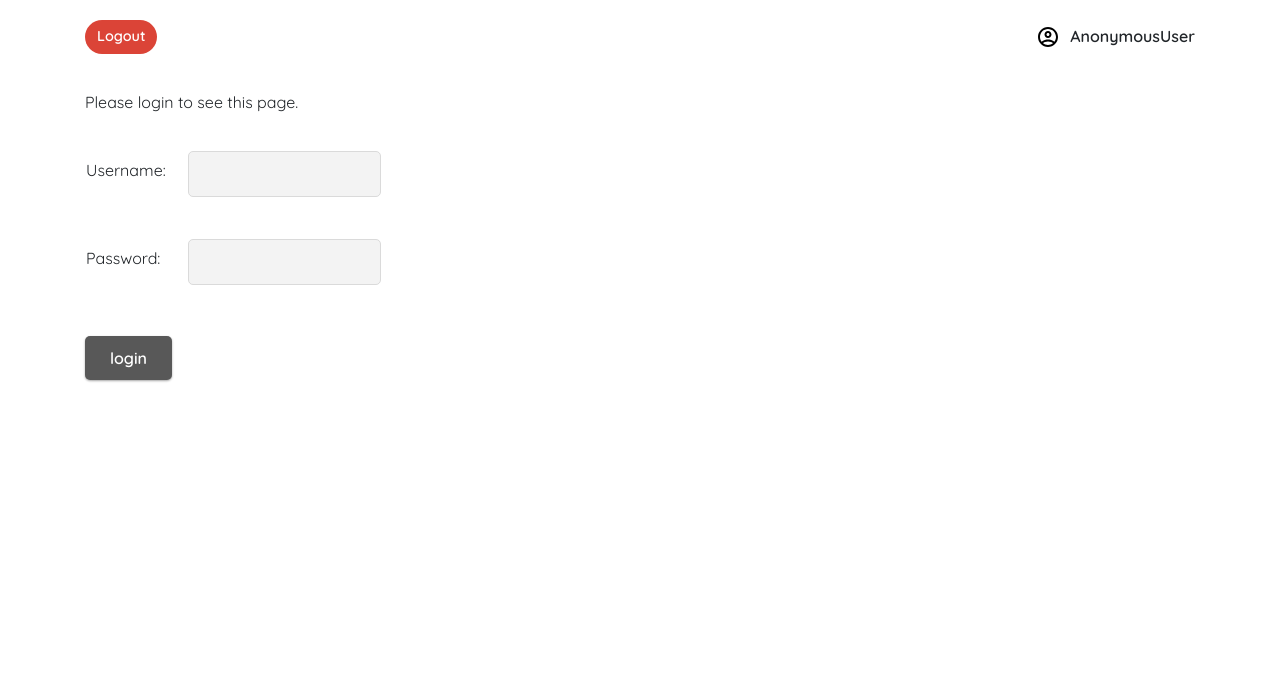
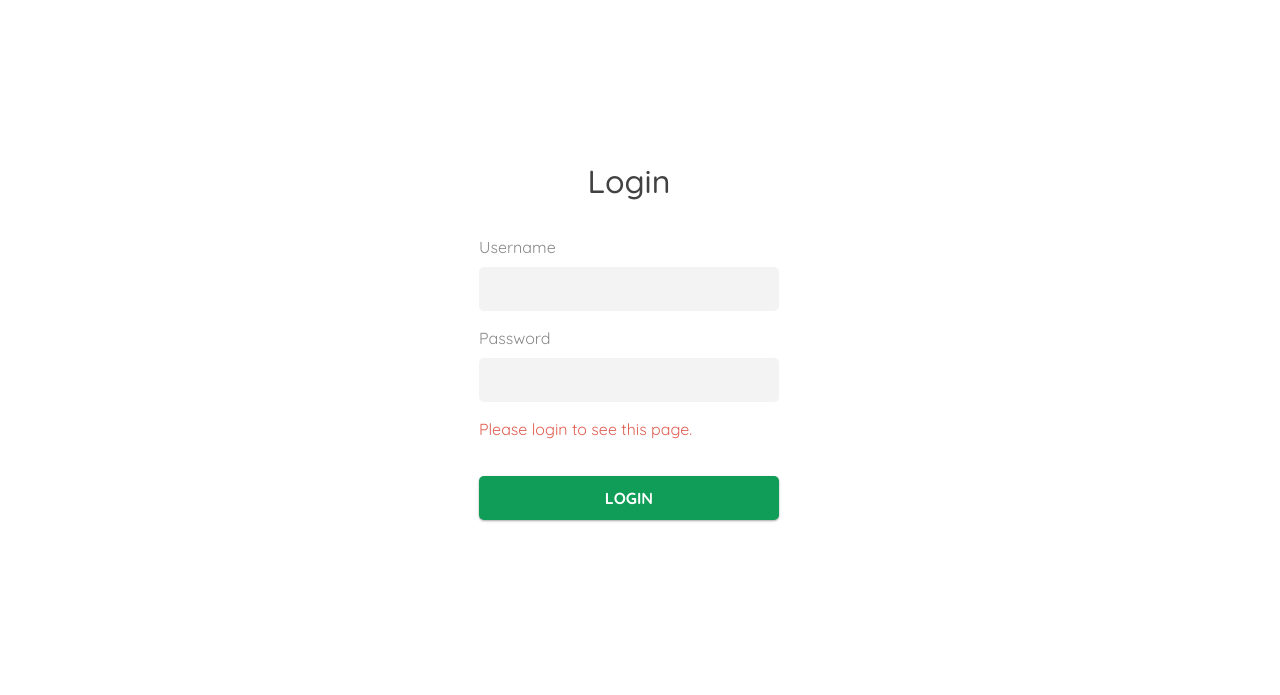
Before and after one commit to Navayuvan-SB/Events-App, a Django app: page /accounts/login/?next=/event/ in a window 1280 px wide. Shown: the top 695 px of the page. Run offline with Django 3.2, Linux system fonts and the light colour scheme.

Commit message:
Improve Login UI

```diff
--- a/place/static/css/style.css
+++ b/place/static/css/style.css
@@ -2,6 +2,54 @@
 
 * {
   font-family: "Quicksand", sans-serif;
+}
+
+.login-wrapper {
+  width: 85vw;
+  height: 85vh;
+  display: flex;
+  justify-content: center;
+  align-items: center;
+  flex-direction: column;
+}
+
+.login-wrapper h1 {
+  margin-bottom: 20px;
+  font-size: 2rem;
+  color: #424242;
+}
+
+.login-wrapper .error {
+  color: #db4537de;
+  margin-bottom: 5px;
+}
+
+.login-wrapper .input-wrapper {
+  display: flex;
+  flex-direction: column;
+}
+
+.login-wrapper .input-wrapper input {
+  margin: 0;
+  border: transparent;
+  min-width: 300px;
+}
+
+.login-wrapper .input-wrapper label {
+  color: #888888;
+}
+
+.login-wrapper .input-wrapper {
+  margin: 15px 0;
+}
+
+.login-wrapper input[type="submit"] {
+  min-width: 300px;
+  background-color: #0f9d58;
+  color: #fff;
+  text-transform: uppercase;
+  font-weight: 700;
+  width: 100%;
 }
 
 .logout-wrapper {
--- a/templates/registration/login.html
+++ b/templates/registration/login.html
@@ -1,47 +1,31 @@
-{% extends "base_generic.html" %}
-
+{% extends "base_generic.html" %} {% block sidebar %} {% endblock sidebar %}
 {% block content %}
 
+<div class="login-wrapper">
+  <h1>Login</h1>
+  <form action="{% url 'login' %}" method="POST">
+    {% csrf_token %}
+
+    <div class="input-wrapper"><label>Username</label> {{ form.username }}</div>
+
+    <div class="input-wrapper"><label>Password</label> {{ form.password }}</div>
     {% if form.errors %}
-        <p>Your username and password didn't match. Please try again.</p>
-    {% endif %}
+    <p class="error">Your username and password didn't match. Please try again.</p>
+    {% endif %} {% if next %} {% if user.is_authenticated %}
 
-    {% if next %}
+    <p class="error">
+      Your account doesn't have access to this page. To proceed, please login
+      with an account that has access.
+    </p>
 
-        {% if user.is_authenticated %}
+    {% else %}
 
-            <p>Your account doesn't have access to this page. To proceed,
-            please login with an account that has access.</p>
+    <p class="error">Please login to see this page.</p>
 
-        {% else %}
-
-            <p>Please login to see this page.</p>
-
-        {% endif %}
-
-    {% endif %}
-
-    <form action="{% url 'login' %}" method="POST">
-
-        {% csrf_token %}
-
-        <table>
-
-            <tr>
-                <td>{{ form.username.label_tag }}</td>
-                <td>{{ form.username }}</td>
-            </tr>
-
-            <tr>
-                <td>{{ form.password.label_tag }}</td>
-                <td>{{ form.password }}</td>
-            </tr>
-
-        </table>
-
-        <input type="submit" value="login" />
-        <input type="hidden" name="next" value="{{next}}">
-
-    </form>
+    {% endif %} {% endif %}
+    <input type="submit" value="login" />
+    <input type="hidden" name="next" value="{{next}}" />
+  </form>
+</div>
 
 {% endblock %}
```
